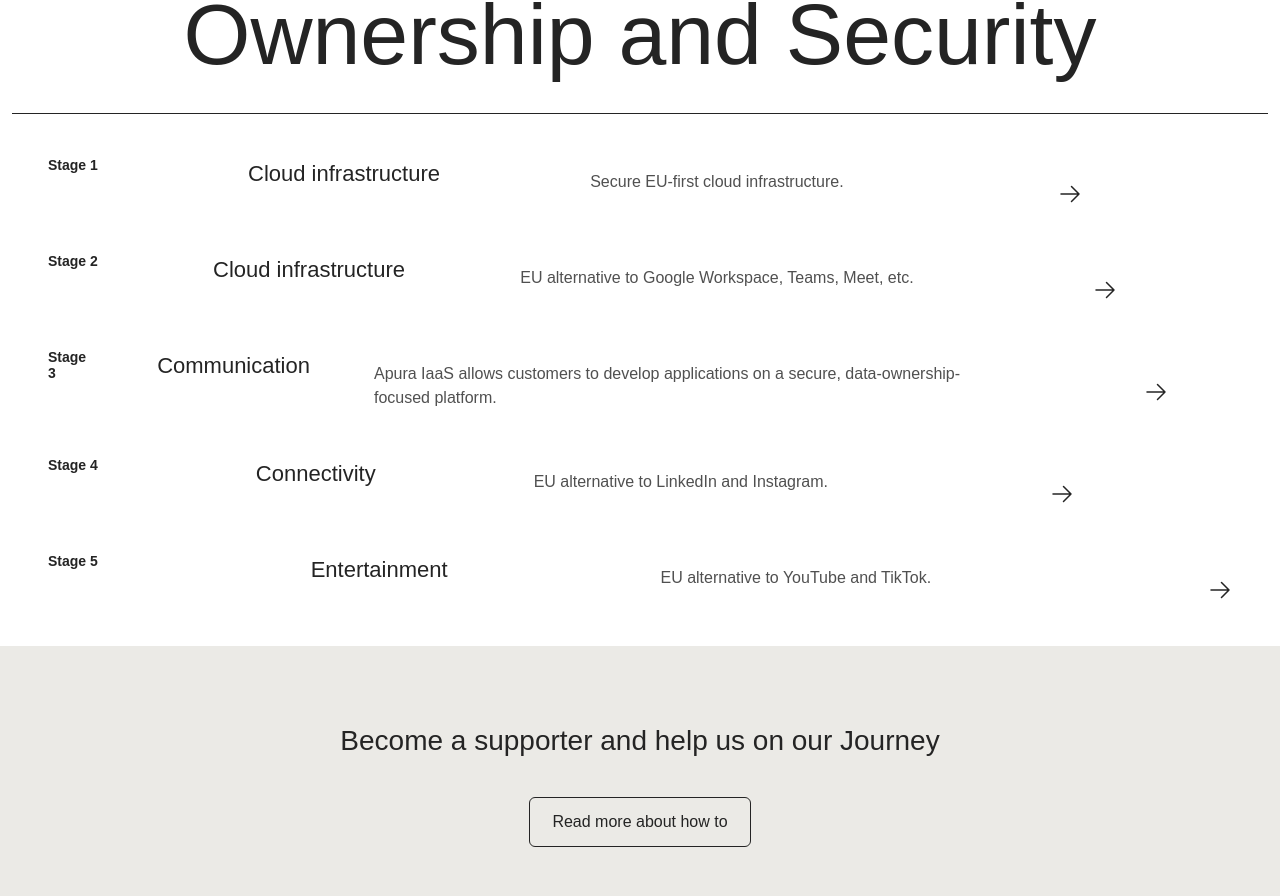
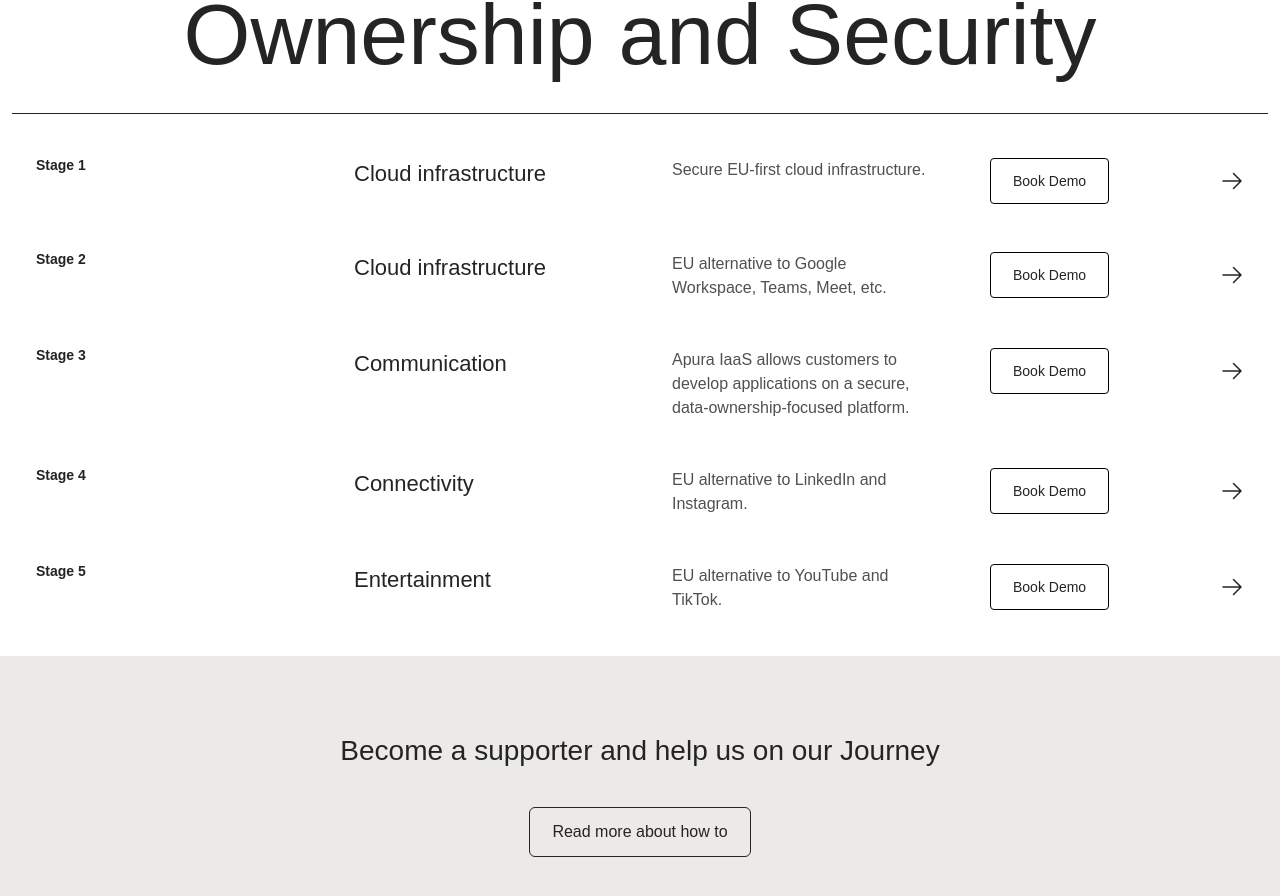
Before and after one commit to mohmadimran/apura-cloud, a Next.js app: page / in a window 1280 px wide. Shown: the part 3470-4366 px from the top of the page. Built offline with nearby package versions, Linux system fonts and the light colour scheme; a web font is replaced by a local one.

Commit message:
update achivement component

```diff
--- a/src/components/Ahivement.js
+++ b/src/components/Ahivement.js
@@ -30,11 +30,15 @@ const AchivmentComponent = () => {
               onClick={() => handleClick(index)}
               className={`
                 group
-                p-6
+                p-3
+                my-3
                 w-full
                 flex
-                flex-col md:flex-row gap-16
-                justify-between
+                flex-col md:flex-row md:gap-16
+                gap-3
+                justify-start
+                items-start
+                md:justify-between items-start
                 rounded-[16px]
                 transition-all
                 duration-300
@@ -43,9 +47,8 @@ const AchivmentComponent = () => {
                 md:hover:bg-[#F1FF66]
               `}
             >
-              <div className="">
               {/* Stage */}
-                <h2 className="text-[14px] font-semibold text-[#242424]">
+              <h2 className="flex-1 text-[14px] font-semibold text-[#242424]">
                 {item.stage}
               </h2>
 
@@ -53,45 +56,31 @@ const AchivmentComponent = () => {
               {/* <p className="mt-2 text-sm font-medium text-[#242424]">
                   {isActive ? "Coming soon" : "In Pilot"}
                 </p> */}
-              </div>
               {/* Title */}
-              <h3 className="text-[22px] font-medium text-[#242424] mt-1">
+              <h3 className="flex-1 text-[22px] font-medium text-[#242424] mt-1">
                 {item.title}
               </h3>
 
               {/* Description */}
-              <p className="text-[16px] leading-[150%] text-[#242424]/80 mt-3">
+              <p className="flex-1 text-[16px] leading-[150%] text-[#242424]/80">
                 {item.description}
               </p>
 
               {/* CTA */}
-              <div className="flex md:items-center gap-5 mt-6">
-                <button
-                  className={`${isActive ? "bg-[#F1FF66]" : "bg-transparent"}
-                    relative
-                    inline-flex
-                    items-center
-                    justify-center
-                    px-[22px]
-                    py-[12px]
+              <div className="flex flex-1 w-full justify-between items-center gap-3">
+                <div>
+                  {isActive ? (
+                    <button className="inline-flex items-center justify-center px-5 py-2 transition-opacity duration-200 group-hover:opacity-100 rounded bg-white text-black text-[18px]">
+                      Try It
+                    </button>
+                  ) : (
+                    <button className="bg-transparent inline-flex items-center justify-center px-[22px] py-[12px] border border-black rounded text-sm overflow-hidden">
+                      Book Demo
+                    </button>
+                  )}
+                </div>
 
-                    text-sm
-                    overflow-hidden
-                  `}
-                >
-                  {/* Desktop hover text */}
-                  {isActive ? <>  <span className="md:inline transition-opacity duration-200 group-hover:opacity-0 bg-transparent border-b-black">
-                    Book demo
-                  </span></> : <><span className="md:inline-block flex justify-center items-center  p-5 absolute transition-opacity duration-200 opacity-0 group-hover:opacity-100 rounded bg-white text-[#000000] text-[18px]">
-                    Try it
-                  </span></>}
-
-                  {/* Mobile tap text */}
-                  <span className="md:hidden">
-                    {isActive ? "Try it" : "Book demo"}
-                  </span>
-                </button>
-
+                <div>
                   <svg
                     xmlns="http://www.w3.org/2000/svg"
                     fill="none"
@@ -107,10 +96,7 @@ const AchivmentComponent = () => {
                     />
                   </svg>
                 </div>
-
-              {index !== achievementsData.length - 1 && (
-                <hr className="mt-8 border-[#242424]/20" />
-              )}
+              </div>
             </div>
           );
         })}
```
Lines whose indentation alone changed are shown as unchanged.
